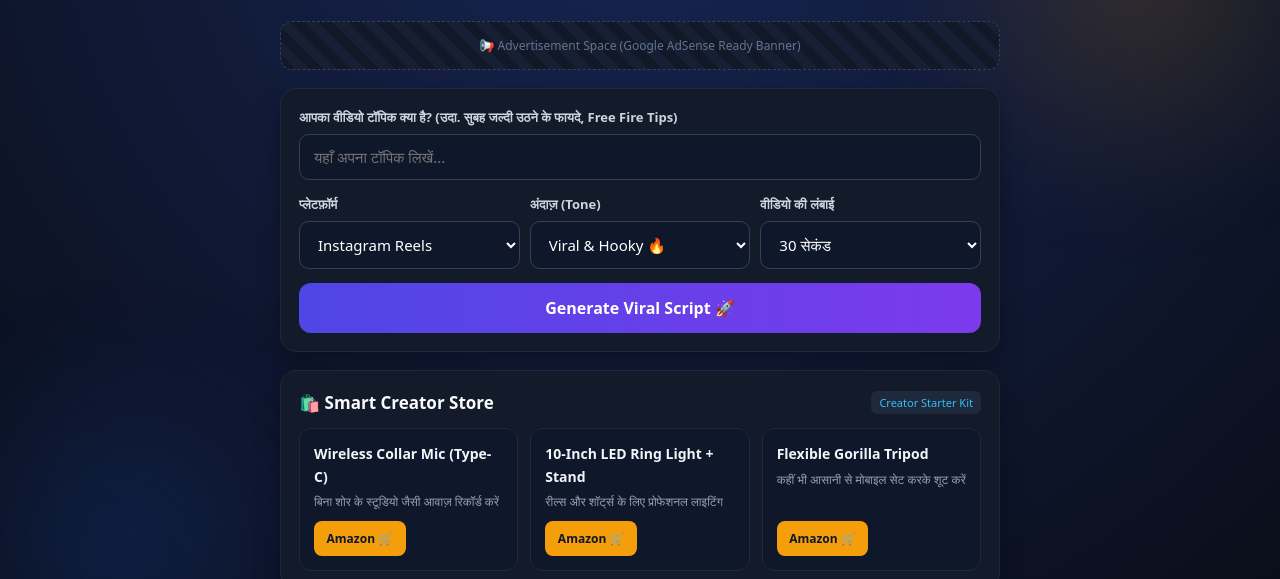
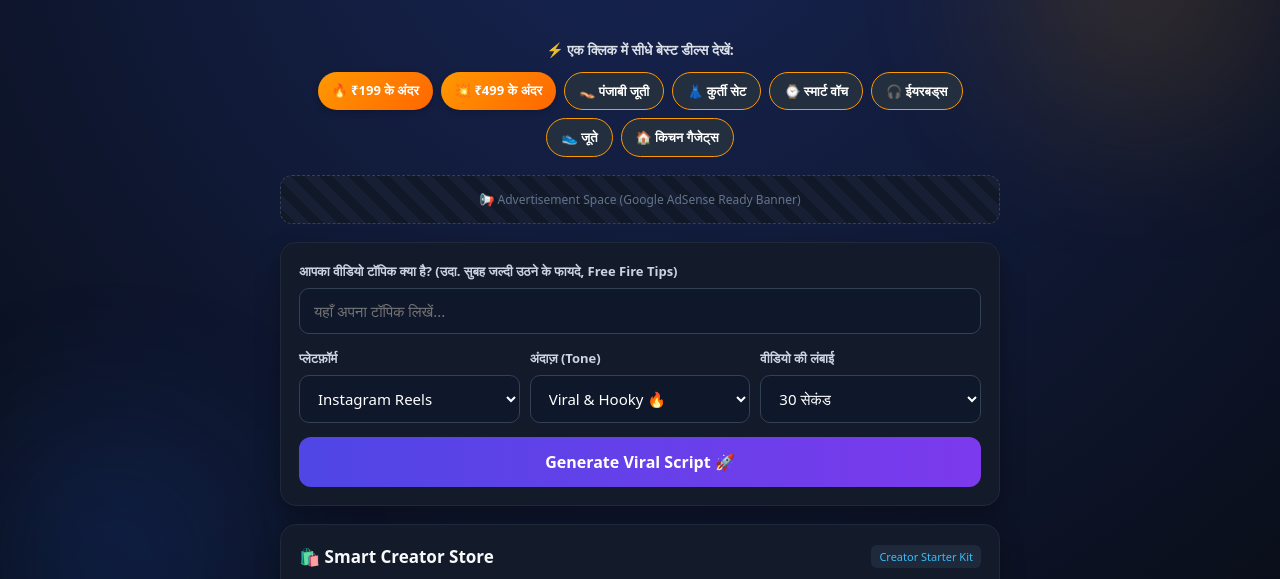
Before and after one commit to pawanl1345t-dot/creatorhub-ai, a website: page public/index.html in a window 1280 px wide. Shown: the part 144-723 px from the top of the page. Drawn offline with Linux system fonts and the light colour scheme.

Commit message:
Add one-click shopping category and budget deal buttons

```diff
--- a/public/index.html
+++ b/public/index.html
@@ -78,6 +78,21 @@ footer{text-align:center;padding:20px 0 30px;border-top:1px solid #1e293b;margin
     <h1>CreatorHub AI Studio</h1>
     <p class="sub">Instagram Reels और YouTube Shorts के लिए सेकंडों में वायरल स्क्रिप्ट बनाएं</p>
   </header>
+
+<div id="quick-shop-chips" style="margin: 18px auto; max-width: 720px; text-align: center; padding: 0 10px;">
+  <p style="font-size: 14px; font-weight: 600; margin-bottom: 10px; opacity: 0.9;">⚡ एक क्लिक में सीधे बेस्ट डील्स देखें:</p>
+  <div style="display: flex; flex-wrap: wrap; gap: 8px; justify-content: center;">
+    <a href="https://www.amazon.in/s?k=deals+under+199&s=review-rank&tag=creatorhubai-21" target="_blank" style="background: linear-gradient(135deg, #ff9900, #ff6600); color: #fff; padding: 8px 14px; border-radius: 20px; text-decoration: none; font-size: 13px; font-weight: bold; box-shadow: 0 2px 6px rgba(0,0,0,0.2);">🔥 ₹199 के अंदर</a>
+    <a href="https://www.amazon.in/s?k=deals+under+499&s=review-rank&tag=creatorhubai-21" target="_blank" style="background: linear-gradient(135deg, #ff9900, #ff6600); color: #fff; padding: 8px 14px; border-radius: 20px; text-decoration: none; font-size: 13px; font-weight: bold; box-shadow: 0 2px 6px rgba(0,0,0,0.2);">💥 ₹499 के अंदर</a>
+    <a href="https://www.amazon.in/s?k=punjabi+jutti+for+women&s=review-rank&tag=creatorhubai-21" target="_blank" style="background: #232f3e; color: #fff; padding: 8px 14px; border-radius: 20px; text-decoration: none; font-size: 13px; font-weight: bold; border: 1px solid #ff9900;">👡 पंजाबी जूती</a>
+    <a href="https://www.amazon.in/s?k=women+kurti+set&s=review-rank&tag=creatorhubai-21" target="_blank" style="background: #232f3e; color: #fff; padding: 8px 14px; border-radius: 20px; text-decoration: none; font-size: 13px; font-weight: bold; border: 1px solid #ff9900;">👗 कुर्ती सेट</a>
+    <a href="https://www.amazon.in/s?k=smart+watch+under+1000&s=review-rank&tag=creatorhubai-21" target="_blank" style="background: #232f3e; color: #fff; padding: 8px 14px; border-radius: 20px; text-decoration: none; font-size: 13px; font-weight: bold; border: 1px solid #ff9900;">⌚ स्मार्ट वॉच</a>
+    <a href="https://www.amazon.in/s?k=wireless+earbuds+under+999&s=review-rank&tag=creatorhubai-21" target="_blank" style="background: #232f3e; color: #fff; padding: 8px 14px; border-radius: 20px; text-decoration: none; font-size: 13px; font-weight: bold; border: 1px solid #ff9900;">🎧 ईयरबड्स</a>
+    <a href="https://www.amazon.in/s?k=mens+stylish+shoes&s=review-rank&tag=creatorhubai-21" target="_blank" style="background: #232f3e; color: #fff; padding: 8px 14px; border-radius: 20px; text-decoration: none; font-size: 13px; font-weight: bold; border: 1px solid #ff9900;">👟 जूते</a>
+    <a href="https://www.amazon.in/s?k=useful+kitchen+gadgets&s=review-rank&tag=creatorhubai-21" target="_blank" style="background: #232f3e; color: #fff; padding: 8px 14px; border-radius: 20px; text-decoration: none; font-size: 13px; font-weight: bold; border: 1px solid #ff9900;">🏠 किचन गैजेट्स</a>
+  </div>
+</div>
+
 
   <div class="ad-slot">📢 Advertisement Space (Google AdSense Ready Banner)</div>
 
```
